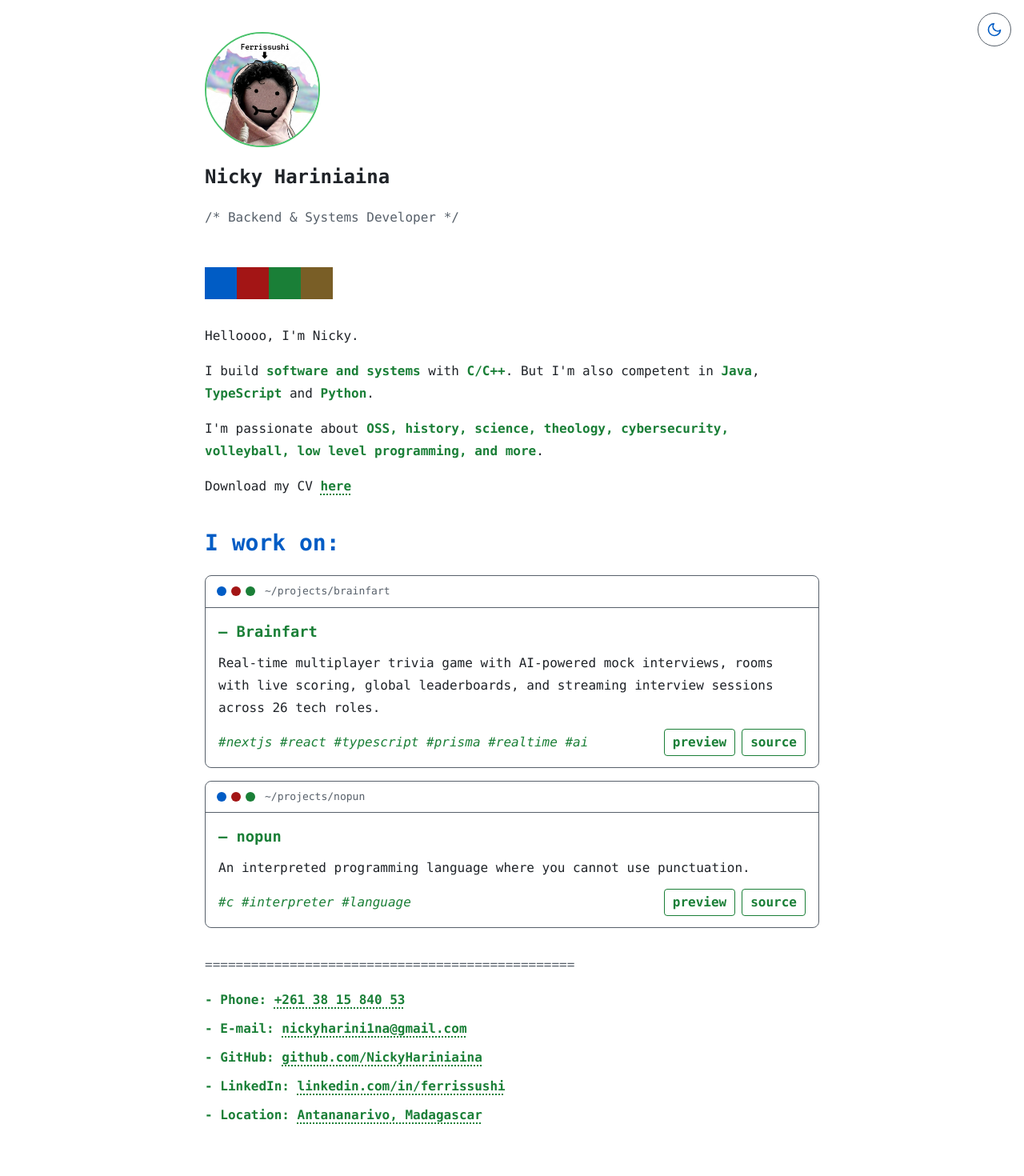
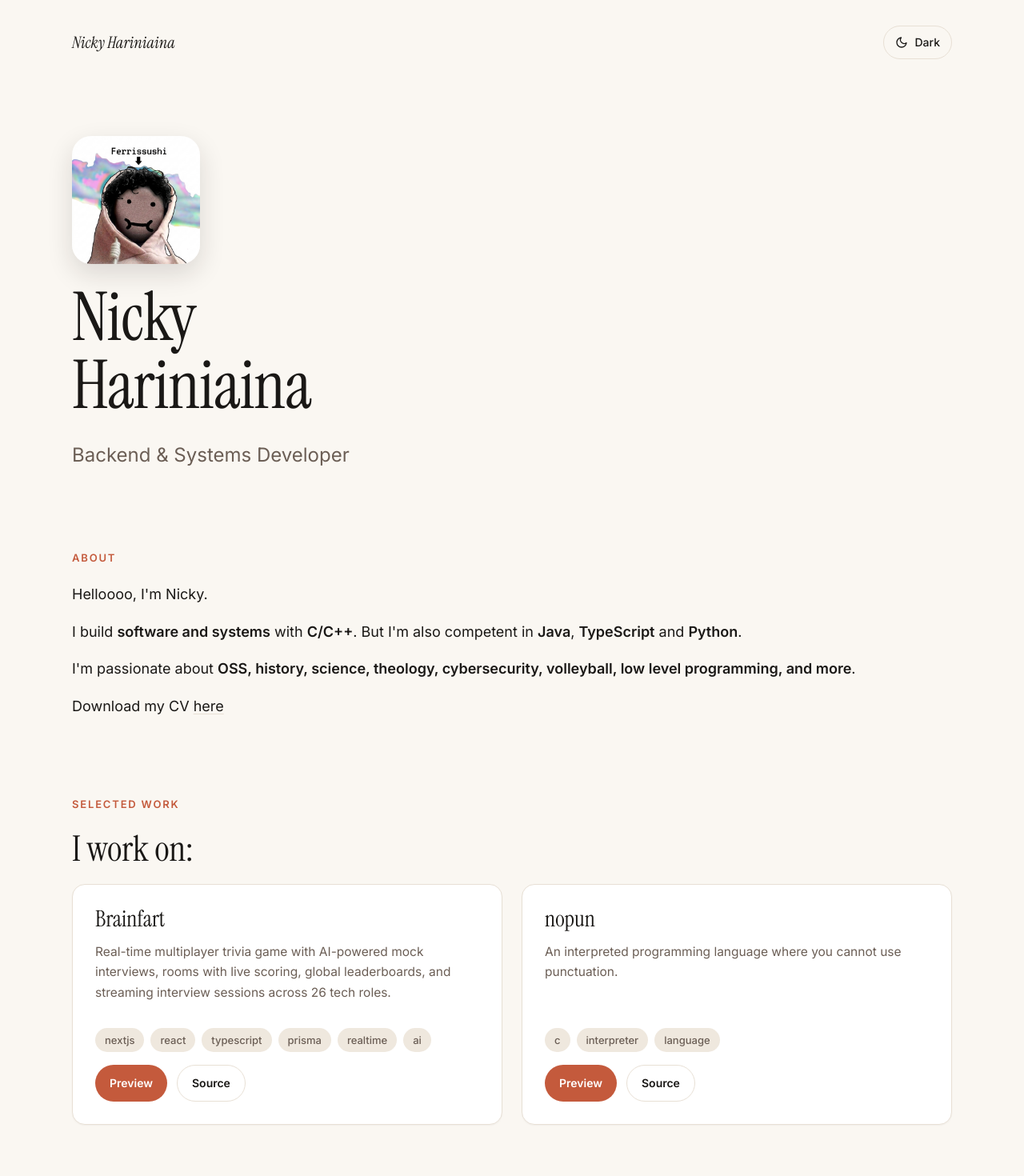
Before and after one commit to NickyHariniaina/nickyhariniaina, a React (Vite) app: page / in a window 1280 px wide. Shown: the top 1470 px of the page at 80% size. Before the commit the page ends 1440 px from the top, so only its background shows below. Built offline with nearby package versions, Linux system fonts and the light colour scheme.

Commit message:
style: redesign as warm editorial site (Anthropic-inspired)

```diff
--- a/index.html
+++ b/index.html
@@ -4,9 +4,15 @@
     <meta charset="UTF-8" />
     <link rel="icon" type="image/svg+xml" href="/favicon.svg" />
     <meta name="viewport" content="width=device-width, initial-scale=1.0" />
-    <meta name="theme-color" content="#ffffff" />
+    <meta name="theme-color" content="#faf7f2" />
     <meta name="description" content="Nicky Hariniaina — Backend & Systems Developer, based in Antananarivo, Madagascar." />
     <title>Nicky Hariniaina</title>
+    <link rel="preconnect" href="https://fonts.googleapis.com" />
+    <link rel="preconnect" href="https://fonts.gstatic.com" crossorigin />
+    <link
+      href="https://fonts.googleapis.com/css2?family=Inter:wght@400;500;600;700&family=Instrument+Serif:ital@0;1&display=swap"
+      rel="stylesheet"
+    />
     <script>
       ;(function () {
         var t = localStorage.getItem('theme')
--- a/src/App.css
+++ b/src/App.css
@@ -3,76 +3,86 @@
 /* ---------------------------------- */
 
 .site {
-  width: min(100% - 32px, 768px);
+  width: min(100% - 48px, 1100px);
   margin-inline: auto;
-  padding-block: 40px 32px;
+  padding-block: 32px 96px;
   display: flex;
   flex-direction: column;
-  gap: 32px;
-  overflow-wrap: anywhere;
+  gap: 96px;
 }
 
 /* ---------------------------------- */
-/* Header                              */
+/* Top bar + theme toggle             */
+/* ---------------------------------- */
+
+.topbar {
+  display: flex;
+  align-items: center;
+  justify-content: space-between;
+}
+
+.topbar__name {
+  font-family: var(--font-display);
+  font-size: 20px;
+  font-style: italic;
+}
+
+.theme-toggle {
+  display: inline-flex;
+  align-items: center;
+  gap: 8px;
+  padding: 8px 14px;
+  border: 1px solid var(--line);
+  border-radius: 999px;
+  background: var(--bg);
+  color: var(--ink);
+  font-size: 14px;
+  font-weight: 500;
+  cursor: pointer;
+  transition: border-color 0.15s ease, color 0.15s ease;
+}
+
+.theme-toggle:hover {
+  border-color: var(--primary);
+  color: var(--primary);
+}
+
+.theme-toggle__icon {
+  width: 16px;
+  height: 16px;
+}
+
+/* ---------------------------------- */
+/* Header hero                        */
 /* ---------------------------------- */
 
 .header {
   display: flex;
   flex-direction: column;
-  align-items: flex-start;
-  gap: 16px;
-}
-
-.theme-toggle {
-  position: fixed;
-  top: 16px;
-  right: 16px;
-  z-index: 10;
-  display: flex;
-  align-items: center;
-  justify-content: center;
-  width: 42px;
-  height: 42px;
-  padding: 0;
-  border: 1px solid var(--muted);
-  border-radius: 50%;
-  background: var(--bg);
-  color: var(--secondary);
-  cursor: pointer;
-  transition: border-color 0.15s ease, color 0.15s ease, box-shadow 0.15s ease;
-}
-
-.theme-toggle:hover {
-  border-color: var(--primary);
-  color: var(--primary);
-  box-shadow: 0 0 0 3px var(--primary-light);
-}
-
-.theme-toggle:active {
-  transform: scale(0.95);
-}
-
-.theme-toggle__icon {
-  width: 20px;
-  height: 20px;
+  gap: 24px;
 }
 
 .header__avatar {
-  width: 144px;
-  height: 144px;
-  border-radius: 50%;
+  width: 160px;
+  height: 160px;
+  border-radius: 24px;
   object-fit: cover;
-  border: 2px solid var(--primary-light);
+  box-shadow: 0 12px 32px rgba(26, 24, 22, 0.14);
 }
 
 .header__name {
-  font-size: 24px;
-  font-weight: 600;
+  font-family: var(--font-display);
+  font-weight: 400;
+  font-size: clamp(44px, 8vw, 84px);
+  line-height: 1.02;
+  letter-spacing: -0.01em;
+  max-width: 12ch;
 }
 
 .header__role {
-  font-size: 16px;
+  font-size: clamp(18px, 2.6vw, 24px);
   color: var(--muted);
+  max-width: 34ch;
 }
 
 /* ---------------------------------- */
@@ -82,213 +92,180 @@
 .block {
   display: flex;
   flex-direction: column;
-  gap: 16px;
+  gap: 20px;
+}
+
+.eyebrow {
+  font-size: 13px;
+  font-weight: 600;
+  letter-spacing: 0.14em;
+  text-transform: uppercase;
+  color: var(--primary);
 }
 
 .command {
-  font-size: 28px;
-  font-weight: 600;
-  color: var(--secondary);
+  font-family: var(--font-display);
+  font-weight: 400;
+  font-size: clamp(32px, 5vw, 44px);
+  line-height: 1.1;
 }
 
 .hl {
-  color: var(--primary);
   font-weight: 600;
 }
 
 .link {
-  color: var(--primary);
-  font-weight: 600;
+  color: var(--ink);
   text-decoration: underline;
-  text-decoration-style: dotted;
-  text-decoration-thickness: 2px;
-  text-underline-offset: 4px;
-  transition: text-decoration-style 0.15s ease;
+  text-decoration-thickness: 1px;
+  text-underline-offset: 3px;
+  text-decoration-color: var(--line);
+  transition: color 0.15s ease, text-decoration-color 0.15s ease;
 }
 
 .link:hover {
-  text-decoration-style: solid;
+  color: var(--primary);
+  text-decoration-color: var(--primary);
+}
+
+.intro {
+  display: flex;
+  flex-direction: column;
+  gap: 16px;
+  font-size: 18px;
+  line-height: 1.7;
 }
 
 /* ---------------------------------- */
-/* Palette                             */
-/* ---------------------------------- */
-
-.neofetch__palette {
-  display: flex;
-  margin-top: 16px;
-}
-
-.palette__swatch {
-  width: 40px;
-  height: 40px;
-}
-
-.palette__swatch--1 {
-  background: var(--pal-1);
-}
-
-.palette__swatch--2 {
-  background: var(--pal-2);
-}
-
-.palette__swatch--3 {
-  background: var(--pal-3);
-}
-
-.palette__swatch--4 {
-  background: var(--pal-4);
-}
-
-/* ---------------------------------- */
-/* Projects                            */
+/* Projects                           */
 /* ---------------------------------- */
 
 .projects__list {
-  display: flex;
-  flex-direction: column;
-  gap: 16px;
+  display: grid;
+  grid-template-columns: repeat(2, 1fr);
+  gap: 24px;
 }
 
 .project {
   display: flex;
   flex-direction: column;
-  gap: 8px;
+  gap: 12px;
+  padding: 28px;
+  border: 1px solid var(--line);
+  border-radius: 16px;
+  background: var(--surface);
+  box-shadow: 0 1px 2px rgba(26, 24, 22, 0.04);
+  transition: transform 0.18s ease, box-shadow 0.18s ease,
+    border-color 0.18s ease;
+}
+
+.project:hover {
+  transform: translateY(-2px);
+  box-shadow: 0 12px 32px rgba(26, 24, 22, 0.08);
+  border-color: var(--line);
 }
 
 .project__name {
-  color: var(--primary);
-  font-weight: 600;
+  font-family: var(--font-display);
+  font-weight: 400;
+  font-size: 28px;
+  line-height: 1.1;
 }
 
-.term {
-  border: 1px solid var(--muted);
-  border-radius: 8px;
-  overflow: hidden;
-  background: var(--bg);
-}
-
-.term__bar {
-  display: flex;
-  align-items: center;
-  gap: 12px;
-  padding: 8px 14px;
-  border-bottom: 1px solid var(--muted);
-}
-
-.term__dots {
-  display: flex;
-  gap: 6px;
-}
-
-.term__dot {
-  width: 12px;
-  height: 12px;
-  border-radius: 50%;
-}
-
-.term__dot--blue {
-  background: var(--pal-1);
-}
-
-.term__dot--orange {
-  background: var(--pal-2);
-}
-
-.term__dot--green {
-  background: var(--pal-3);
-}
-
-.term__file {
+.project__desc {
   color: var(--muted);
-  font-size: 13px;
-}
-
-.term__body {
-  display: flex;
-  flex-direction: column;
-  gap: 8px;
-  padding: 14px 16px;
+  font-size: 15.5px;
+  line-height: 1.65;
 }
 
 .project__footer {
   display: flex;
-  align-items: center;
-  justify-content: space-between;
-  gap: 12px;
+  flex-direction: column;
+  gap: 16px;
+  margin-top: auto;
+  padding-top: 20px;
+}
+
+.project__tags {
+  display: flex;
   flex-wrap: wrap;
-  margin-top: 4px;
+  gap: 8px;
+}
+
+.project__tag {
+  padding: 4px 12px;
+  border-radius: 999px;
+  background: var(--tag);
+  color: var(--muted);
+  font-size: 13px;
+  font-weight: 500;
 }
 
 .project__actions {
   display: flex;
-  gap: 8px;
+  gap: 12px;
 }
 
 .project__action {
   display: inline-flex;
   align-items: center;
-  padding: 2px 10px;
-  border: 1px solid var(--primary);
-  border-radius: 4px;
-  color: var(--primary);
+  padding: 10px 18px;
+  border-radius: 999px;
+  font-size: 14px;
   font-weight: 600;
-  transition: background 0.15s ease, color 0.15s ease;
+  transition: background 0.15s ease, color 0.15s ease,
+    border-color 0.15s ease;
 }
 
-.project__action:hover {
+.project__action--primary {
   background: var(--primary);
   color: #fff;
 }
 
-.project__desc {
-  margin: 0;
+.project__action--primary:hover {
+  background: var(--ink);
 }
 
-.project__tags {
-  color: var(--primary);
-  font-style: italic;
+.project__action--ghost {
+  border: 1px solid var(--line);
+  color: var(--ink);
+}
+
+.project__action--ghost:hover {
+  border-color: var(--ink);
+  background: var(--tag);
 }
 
 /* ---------------------------------- */
 /* Contacts                            */
 /* ---------------------------------- */
 
-.contacts__list {
+.contacts {
+  display: grid;
+  grid-template-columns: repeat(2, 1fr);
+  gap: 24px;
+  column-gap: 48px;
+}
+
+.contacts__item {
   display: flex;
   flex-direction: column;
-  gap: 8px;
+  gap: 6px;
+  padding-bottom: 24px;
+  border-bottom: 1px solid var(--line);
 }
 
 .contacts__label {
-  color: var(--primary);
+  font-size: 12px;
   font-weight: 600;
-}
-
-/* ---------------------------------- */
-/* Footer                              */
-/* ---------------------------------- */
-
-.footer {
-  margin-top: 48px;
-  display: flex;
-  flex-direction: column;
-  align-items: center;
-  gap: 24px;
-  text-align: center;
-}
-
-.footer__sep {
+  letter-spacing: 0.12em;
+  text-transform: uppercase;
   color: var(--muted);
 }
 
-.footer__socials {
-  display: flex;
-  gap: 24px;
-}
-
-.footer__vim {
-  opacity: 0.7;
+.contacts__value {
+  font-size: 17px;
+  font-weight: 500;
 }
 
 /* ---------------------------------- */
@@ -297,69 +274,37 @@
 
 @media (max-width: 768px) {
   .site {
-    width: min(100% - 48px, 768px);
-    padding-top: 32px;
+    gap: 64px;
   }
 
-  .command {
-    font-size: 26px;
-  }
-
-  .header__avatar {
-    width: 120px;
-    height: 120px;
+  .projects__list {
+    grid-template-columns: 1fr;
   }
 }
 
 @media (max-width: 480px) {
   .site {
-    width: min(100% - 32px, 768px);
-    gap: 28px;
+    width: min(100% - 32px, 1100px);
+    padding-block: 20px 64px;
+    gap: 56px;
   }
 
   .header__avatar {
-    width: 96px;
-    height: 96px;
-    border-width: 2px;
+    width: 128px;
+    height: 128px;
+    border-radius: 20px;
   }
 
-  .header__name {
-    font-size: 22px;
+  .contacts {
+    grid-template-columns: 1fr;
+    gap: 0;
   }
 
-  .header__role {
-    font-size: 15px;
+  .project {
+    padding: 24px;
   }
 
-  .command {
-    font-size: 23px;
-  }
-
-  .project__footer {
-    flex-direction: column;
-    align-items: flex-start;
-  }
-
-  .palette__swatch {
-    width: 32px;
-    height: 32px;
-  }
-
-  .contacts__list {
-    gap: 10px;
-  }
-
-  .footer {
-    margin-top: 32px;
-    gap: 20px;
-  }
-
-  .footer__sep {
-    font-size: 12px;
-    letter-spacing: -1px;
-  }
-
-  .footer__vim {
-    font-size: 13px;
+  .intro {
+    font-size: 17px;
   }
 }
--- a/src/components/About.tsx
+++ b/src/components/About.tsx
@@ -5,7 +5,13 @@ function Segments({ parts }: { parts: Segment[] }) {
     <>
       {parts.map((part, i) =>
         part.href ? (
-          <a className="link" href={part.href} target="_blank" rel="noreferrer" key={i}>
+          <a
+            className="link"
+            href={part.href}
+            target="_blank"
+            rel="noreferrer"
+            key={i}
+          >
             {part.t}
           </a>
         ) : part.h ? (
@@ -22,21 +28,15 @@ function Segments({ parts }: { parts: Segment[] }) {
 
 export default function About() {
   return (
-    <>
-      <div className="neofetch__palette" aria-hidden="true">
-        <span className="palette__swatch palette__swatch--1" />
-        <span className="palette__swatch palette__swatch--2" />
-        <span className="palette__swatch palette__swatch--3" />
-        <span className="palette__swatch palette__swatch--4" />
-      </div>
-
-      <section className="block">
+    <section className="block">
+      <span className="eyebrow">About</span>
+      <div className="intro">
         {about.whoami.map((paragraph, i) => (
           <p key={i}>
             <Segments parts={paragraph} />
           </p>
         ))}
-      </section>
-    </>
+      </div>
+    </section>
   )
 }
--- a/src/components/Footer.tsx
+++ b/src/components/Footer.tsx
@@ -3,16 +3,14 @@ import { contacts } from '../data'
 export default function Footer() {
   return (
     <section className="block">
-      <div className="footer__sep">
-        ================================================
-      </div>
-      <ul className="contacts__list">
+      <span className="eyebrow">Contact</span>
+      <div className="contacts">
         {contacts.map((contact) => (
-          <li key={contact.label}>
-            <span className="contacts__label">- {contact.label}: </span>
+          <div className="contacts__item" key={contact.label}>
+            <span className="contacts__label">{contact.label}</span>
             {contact.href ? (
               <a
-                className="link"
+                className="contacts__value link"
                 href={contact.href}
                 target={
                   contact.href.startsWith('http') ? '_blank' : undefined
@@ -22,11 +20,11 @@ export default function Footer() {
                 {contact.value}
               </a>
             ) : (
-              <span>{contact.value}</span>
+              <span className="contacts__value">{contact.value}</span>
             )}
-          </li>
+          </div>
         ))}
-      </ul>
+      </div>
     </section>
   )
 }
--- a/src/components/Header.tsx
+++ b/src/components/Header.tsx
@@ -4,15 +4,20 @@ import ThemeToggle from './ThemeToggle'
 
 export default function Header() {
   return (
+    <>
+      <div className="topbar">
+        <span className="topbar__name">{site.name}</span>
+        <ThemeToggle />
+      </div>
       <header className="header">
-      <ThemeToggle />
         <img
           src={profilPic}
           alt="Nicky Hariniaina"
           className="header__avatar"
         />
         <h1 className="header__name">{site.name}</h1>
-      <p className="header__role">/* {site.role} */</p>
+        <p className="header__role">{site.role}</p>
       </header>
+    </>
   )
 }
--- a/src/components/ThemeToggle.tsx
+++ b/src/components/ThemeToggle.tsx
@@ -10,7 +10,7 @@ export default function ThemeToggle() {
     root.setAttribute('data-theme', dark ? 'dark' : 'light')
     localStorage.setItem('theme', dark ? 'dark' : 'light')
     const meta = document.querySelector('meta[name="theme-color"]')
-    if (meta) meta.setAttribute('content', dark ? '#0e0e11' : '#ffffff')
+    if (meta) meta.setAttribute('content', dark ? '#1a1816' : '#faf7f2')
   }, [dark])
 
   return (
@@ -55,6 +55,7 @@ export default function ThemeToggle() {
           <path d="M21 12.79A9 9 0 1 1 11.21 3 7 7 0 0 0 21 12.79z" />
         </svg>
       )}
+      <span>{dark ? 'Light' : 'Dark'}</span>
     </button>
   )
 }
--- a/src/components/Work.tsx
+++ b/src/components/Work.tsx
@@ -3,49 +3,42 @@ import { projects } from '../data'
 export default function Work() {
   return (
     <section className="block">
+      <span className="eyebrow">Selected work</span>
       <h2 className="command">I work on:</h2>
       <ul className="projects__list">
         {projects.map((project) => (
           <li className="project" key={project.id}>
-            <div className="term">
-              <div className="term__bar">
-                <span className="term__dots" aria-hidden="true">
-                  <span className="term__dot term__dot--blue" />
-                  <span className="term__dot term__dot--orange" />
-                  <span className="term__dot term__dot--green" />
-                </span>
-                <span className="term__file">~/projects/{project.id}</span>
-              </div>
-              <div className="term__body">
-                <h3 className="project__name">— {project.title}</h3>
+            <h3 className="project__name">{project.title}</h3>
             <p className="project__desc">{project.description}</p>
             <div className="project__footer">
               <div className="project__tags">
-                    {project.tags.map((tag) => `#${tag}`).join(' ')}
+                {project.tags.map((tag) => (
+                  <span className="project__tag" key={tag}>
+                    {tag}
+                  </span>
+                ))}
               </div>
               <div className="project__actions">
                 {project.preview && (
                   <a
-                        className="project__action"
+                    className="project__action project__action--primary"
                     href={project.preview}
                     target="_blank"
                     rel="noreferrer"
                   >
-                        preview
+                    Preview
                   </a>
                 )}
                 {project.source && (
                   <a
-                        className="project__action"
+                    className="project__action project__action--ghost"
                     href={project.source}
                     target="_blank"
                     rel="noreferrer"
                   >
-                        source
+                    Source
                   </a>
                 )}
-                  </div>
-                </div>
               </div>
             </div>
           </li>
--- a/src/index.css
+++ b/src/index.css
@@ -1,47 +1,42 @@
 :root {
-  --bg: #ffffff;
-  --ink: #1f2328;
-  --muted: #57606a;
-  --primary: #1a7f37;
-  --primary-light: #4ac26b;
-  --secondary: #005cc5;
+  --bg: #faf7f2;
+  --surface: #ffffff;
+  --ink: #1a1816;
+  --muted: #6b5e55;
+  --line: #e8e0d5;
+  --primary: #c45a3c;
+  --primary-soft: #f0d9cc;
+  --tag: #efe8de;
 
-  --pal-1: #005cc5;
-  --pal-2: #a31515;
-  --pal-3: #1a7f37;
-  --pal-4: #795e26;
-
-  --font: ui-monospace, 'SFMono-Regular', Menlo, Monaco, Consolas,
-    'Liberation Mono', 'Courier New', monospace;
+  --font-sans: 'Inter', ui-sans-serif, system-ui, -apple-system, 'Segoe UI',
+    Roboto, Helvetica, Arial, sans-serif;
+  --font-display: 'Instrument Serif', Georgia, 'Times New Roman', serif;
 
   color-scheme: light;
   color: var(--ink);
   background: var(--bg);
-  font-family: var(--font);
+  font-family: var(--font-sans);
   font-size: 16px;
-  line-height: 1.75;
+  line-height: 1.7;
   -webkit-font-smoothing: antialiased;
   -moz-osx-font-smoothing: grayscale;
 }
 
 [data-theme='dark'] {
-  --bg: #0e0e11;
-  --ink: #d7d7dc;
-  --muted: #8b8b94;
-  --primary: #6a9955;
-  --primary-light: #98c379;
-  --secondary: #569cd6;
-
-  --pal-1: #569cd6;
-  --pal-2: #ce9178;
-  --pal-3: #6a9955;
-  --pal-4: #dcdcaa;
+  --bg: #1a1816;
+  --surface: #242019;
+  --ink: #f5f3ef;
+  --muted: #a99b8f;
+  --line: #2e2a26;
+  --primary: #e07a5c;
+  --primary-soft: #412b22;
+  --tag: #2a2620;
 
   color-scheme: dark;
 }
 
 ::selection {
-  background: var(--primary-light);
+  background: var(--primary-soft);
   color: var(--ink);
 }
 
```
Lines whose indentation alone changed are shown as unchanged.
